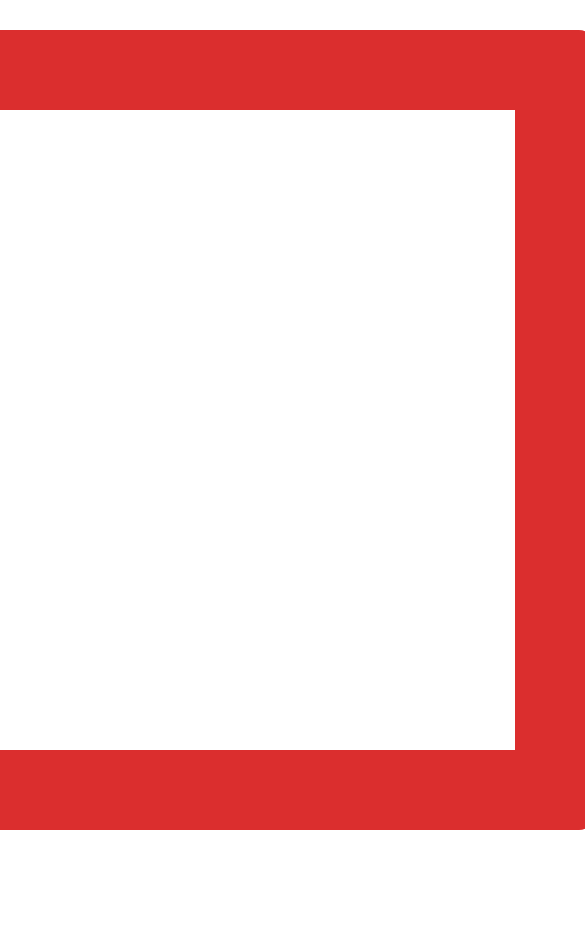
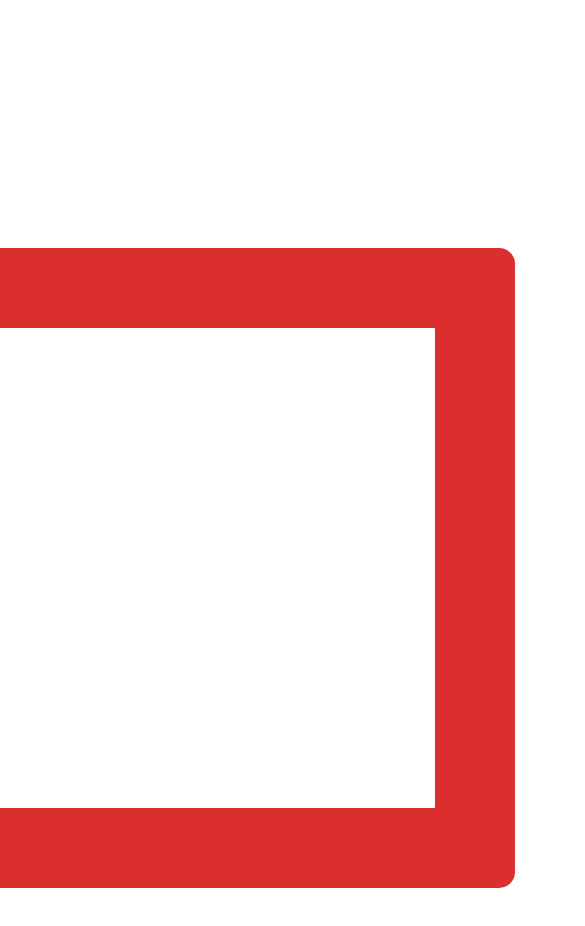
Before and after one commit to mike-c2/odin-etch-a-sketch, a plain HTML site: page index.html in a window 390 px wide. Shown: the whole page, 585 px wide, since content can reach past the window. Before the commit the page ends 860 px from the top, so only its background shows below. Drawn offline with Linux system fonts and the light colour scheme.

Commit message:
Resize body, .sketch-screen, and #sketch-container
These changes makes it look a little better on mobile devices.

```diff
--- a/styles.css
+++ b/styles.css
@@ -3,20 +3,20 @@ body {
   flex-direction: column;
   justify-content: center;
   align-items: center;
-  height: 100vh;
+  height: 70rem;
 }
 
 .sketch-screen {
-  height: 40rem;
-  width: 40rem;
+  height: 30rem;
+  width: 30rem;
 }
 
 #sketch-container {
   display: flex;
   justify-content: center;
   align-items: center;
-  height: 50rem;
-  width: 50rem;
+  height: 40rem;
+  width: 40rem;
   background-color: rgb(219, 46, 46);
   border-radius: 1rem;
 }
```
